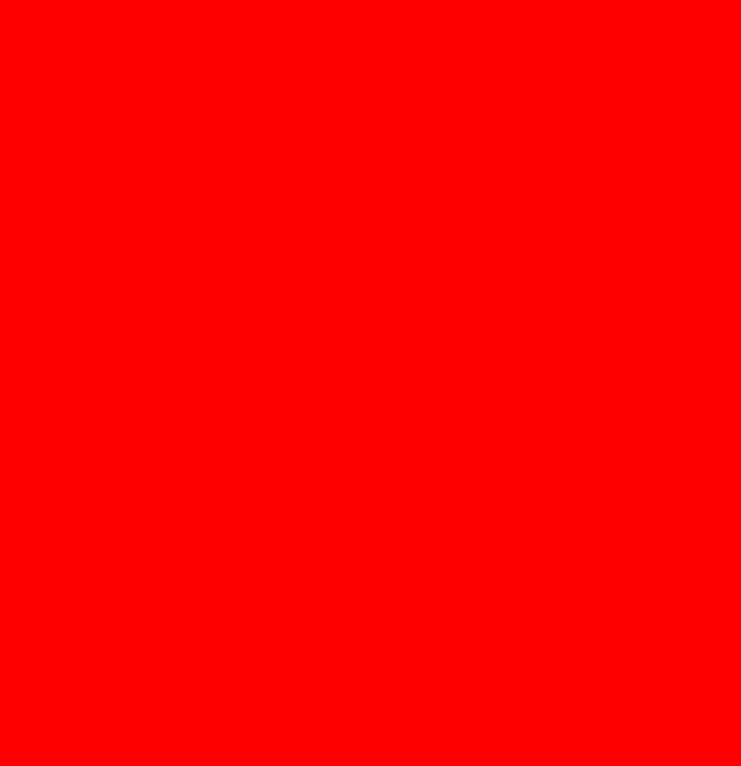
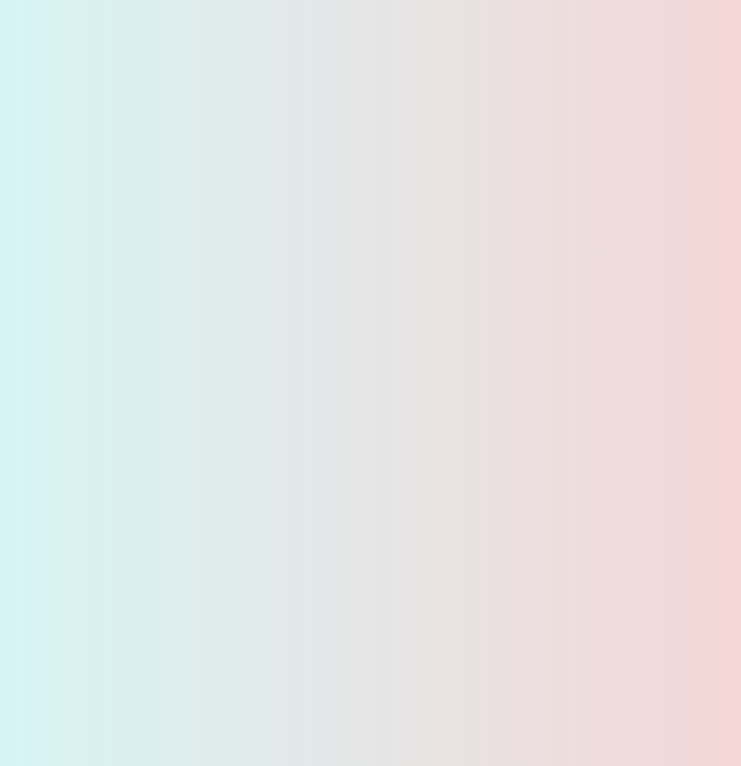
Before and after one commit to rdefa001/TestHost, a plain HTML site: page index.html in a window 1280 px wide. Shown: the top 766 px of the page, without its empty margins (269-1010 px from the left). Drawn offline with Linux system fonts and the light colour scheme.

Commit message:
Update wavyBackground.css
color change back to linear-gradient(90deg,#ccffff, #ffcccc)

```diff
--- a/wavyBackground.css
+++ b/wavyBackground.css
@@ -8,7 +8,7 @@ section{
 }
 .wave{
     position: relative;
-    background: red;
+    background: linear-gradient(90deg,#ccffff, #ffcccc);
 }
 .wave:before{
     content: '';
```
